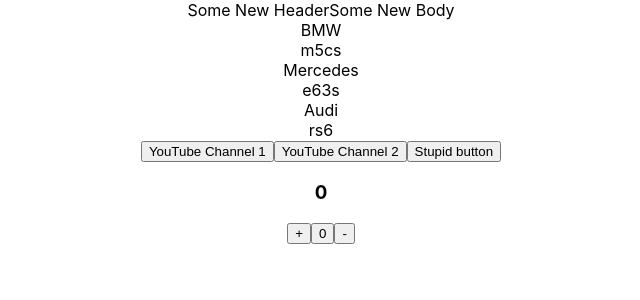
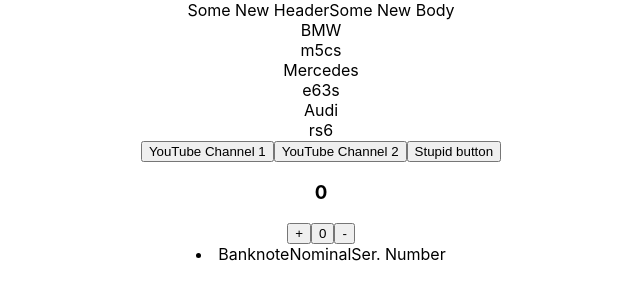
Before and after one commit to NikBabukhin/DZMonday1, a React (Create React App) app: page / in a window 1280 px wide. Shown: the top 300 px of the page, without its empty margins (319-959 px from the left). Built offline with nearby package versions, Linux system fonts and the light colour scheme.

Commit message:
Add component Banknotes

```diff
--- a/src/App.tsx
+++ b/src/App.tsx
@@ -4,8 +4,20 @@
 import {Button} from "./components/Button";
 import {Header} from "./components/Header";
 import {Body} from "./components/Body";
+import {Banknotes} from "./components/Banknotes";
 
 function App() {
+    const [money, setMoney] = useState([
+        { banknots: 'Dollars', value: 100, number: ' a1234567890' },
+        { banknots: 'Dollars', value: 50, number: ' z1234567890' },
+        { banknots: 'RUBLS', value: 100, number: ' w1234567890' },
+        { banknots: 'Dollars', value: 100, number: ' e1234567890' },
+        { banknots: 'Dollars', value: 50, number: ' c1234567890' },
+        { banknots: 'RUBLS', value: 100, number: ' r1234567890' },
+        { banknots: 'Dollars', value: 50, number: ' x1234567890' },
+        { banknots: 'RUBLS', value: 50, number: ' v1234567890' },
+    ])
+
     const topCars = [
         {manufacturer: 'BMW', model: 'm5cs'},
         {manufacturer: 'Mercedes', model: 'e63s'},
@@ -49,6 +61,7 @@
             <button id={'1'} onClick={() => changeCounter(1)}>+</button>
             <button id={'2'} onClick={() => changeCounter(2)}>0</button>
             <button id={'3'} onClick={() => changeCounter(3)}>-</button>
+            <Banknotes/>
         </div>
     );
 }
--- /dev/null
+++ b/src/components/Banknotes.tsx
@@ -0,0 +1,11 @@
+export const Banknotes = () => {
+    return (
+        <div>
+            <li>
+                <span>Banknote</span>
+                <span>Nominal</span>
+                <span>Ser. Number</span>
+            </li>
+        </div>
+    )
+}
```
